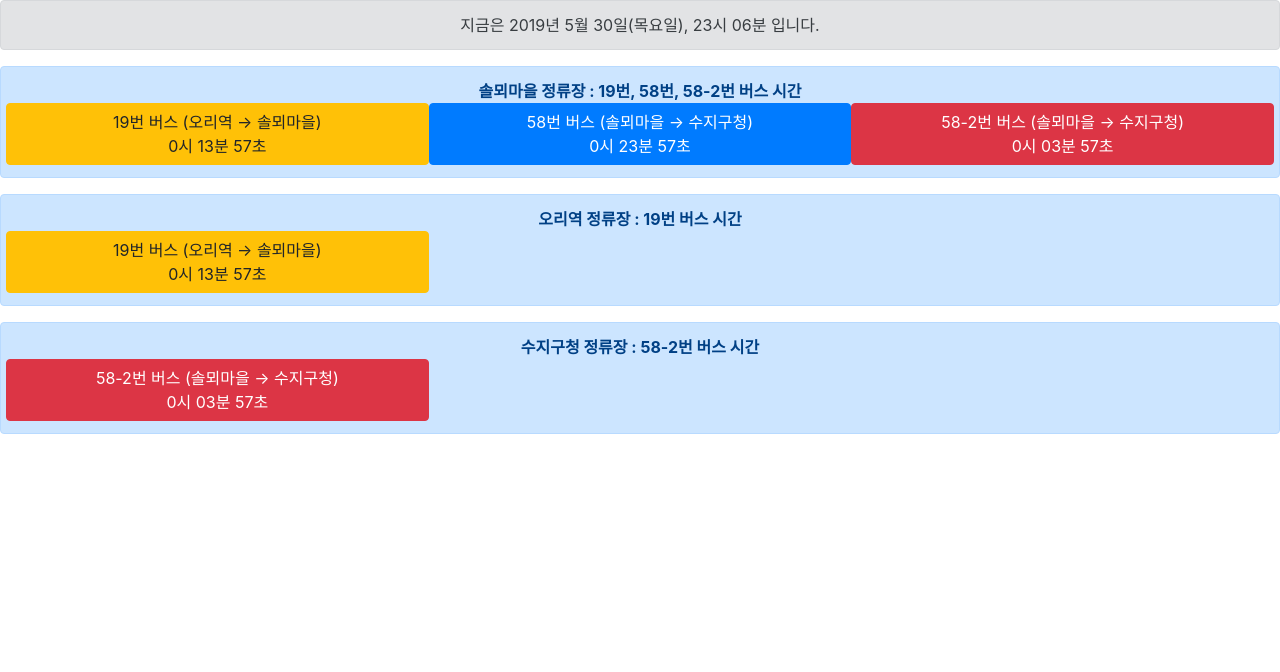
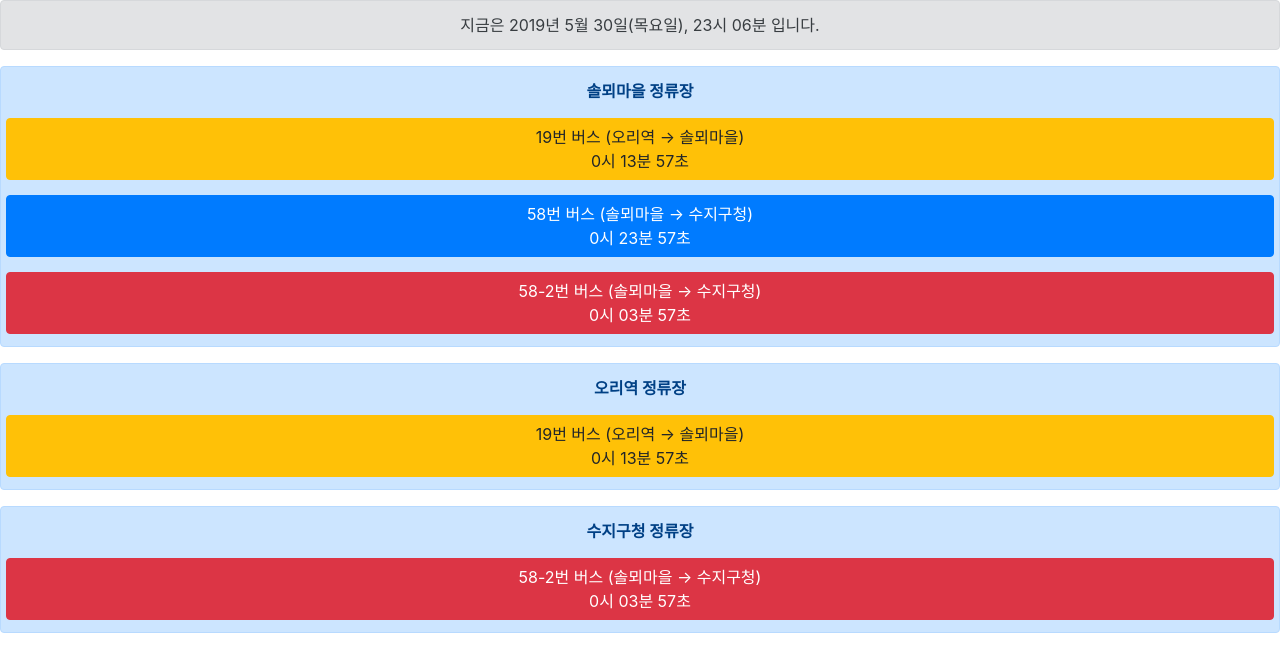
Before and after one commit to thnam91/bus-timetable, a Django app: page /nowbus/ in a window 1280 px wide. Shown: the part 56-728 px from the top of the page. Run offline with Django 3.2, Linux system fonts and the light colour scheme; some libraries are stand-ins or nearby versions.

Commit message:
GUI를 보다 깔끔하게 변경

```diff
--- a/nowbus/templates/nowbus/index.html
+++ b/nowbus/templates/nowbus/index.html
@@ -6,25 +6,25 @@
         </div>
 
         <div class="alert alert-primary" align="center">
-            <b>솔뫼마을 정류장 : 19번, 58번, 58-2번 버스 시간</b>
-            <div class="row">
-                <button type="button" class="btn btn-warning col-sm-4" style="">19번 버스 (오리역 → 솔뫼마을)</br>{{ h19s }}시 {{ m19s }}분 {{ s19s }}초</button>
-                <button type="button" class="btn btn-primary col-sm-4" style="">58번 버스 (솔뫼마을 → 수지구청)</br>{{ h58s }}시 {{ m58s }}분 {{ s58s }}초</button>
-                <button type="button" class="btn btn-danger col-sm-4" style="">58-2번 버스 (솔뫼마을 → 수지구청)</br>{{ h582s }}시 {{ m582s }}분 {{ s582s }}초</button>
+            <b>솔뫼마을 정류장</b>
+            <div class="row" style="margin-top:15px">
+                <button type="button" class="btn btn-warning col-sm-12" style="margin-bottom:15px">19번 버스 (오리역 → 솔뫼마을)</br>{{ h19s }}시 {{ m19s }}분 {{ s19s }}초</button>
+                <button type="button" class="btn btn-primary col-sm-12" style="margin-bottom:15px">58번 버스 (솔뫼마을 → 수지구청)</br>{{ h58s }}시 {{ m58s }}분 {{ s58s }}초</button>
+                <button type="button" class="btn btn-danger col-sm-12" style="">58-2번 버스 (솔뫼마을 → 수지구청)</br>{{ h582s }}시 {{ m582s }}분 {{ s582s }}초</button>
             </div>
         </div>
 
         <div class="alert alert-primary" align="center">
-            <b>오리역 정류장 : 19번 버스 시간</b>
-            <div class="row">
-                <button type="button" class="btn btn-warning col-sm-4" style="">19번 버스 (오리역 → 솔뫼마을)</br>{{ h19s }}시 {{ m19s }}분 {{ s19s }}초</button>
+            <b>오리역 정류장</b>
+            <div class="row" style="margin-top:15px">
+                <button type="button" class="btn btn-warning col-sm-12">19번 버스 (오리역 → 솔뫼마을)</br>{{ h19s }}시 {{ m19s }}분 {{ s19s }}초</button>
             </div>
         </div>
 
         <div class="alert alert-primary" align="center">
-            <b>수지구청 정류장 : 58-2번 버스 시간</b>
-            <div class="row">
-                <button type="button" class="btn btn-danger col-sm-4" style="">58-2번 버스 (솔뫼마을 → 수지구청)</br>{{ h582s }}시 {{ m582s }}분 {{ s582s }}초</button>
+            <b>수지구청 정류장</b>
+            <div class="row" style="margin-top:15px">
+                <button type="button" class="btn btn-danger col-sm-12">58-2번 버스 (솔뫼마을 → 수지구청)</br>{{ h582s }}시 {{ m582s }}분 {{ s582s }}초</button>
             </div>
         </div>
 {% endblock content %}
```
